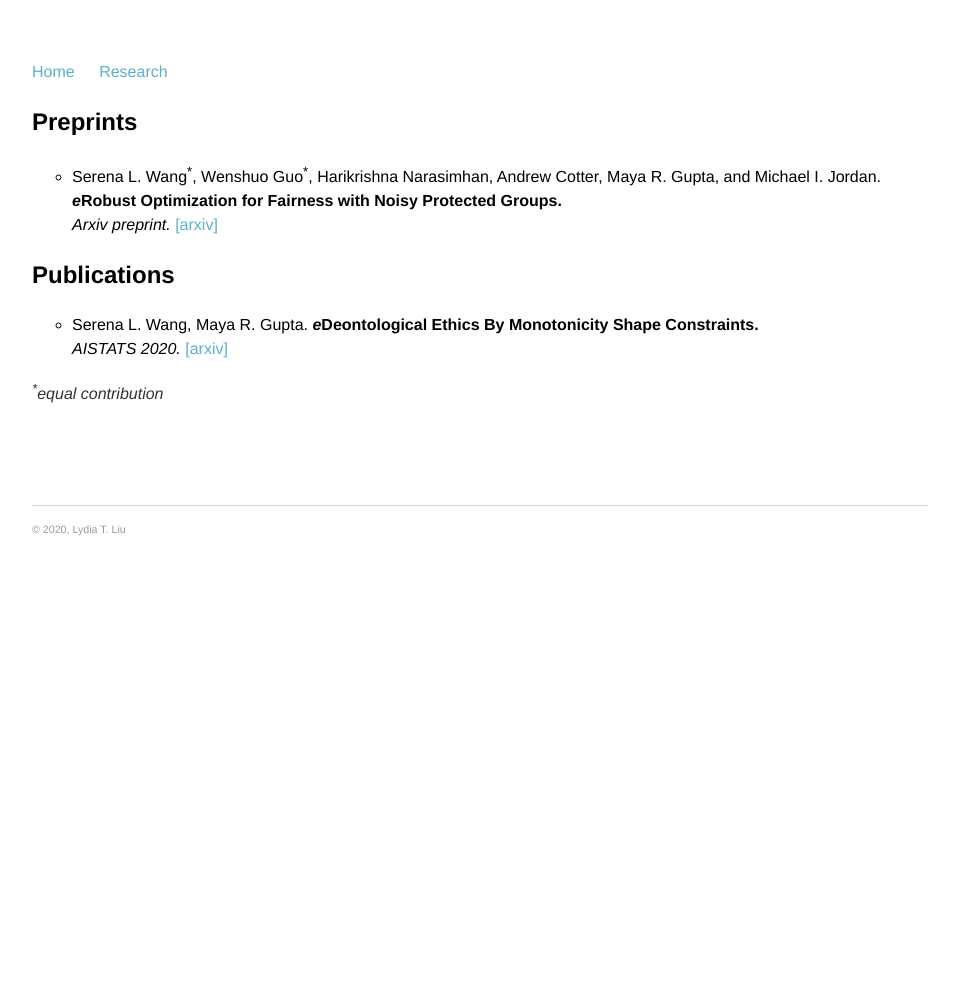
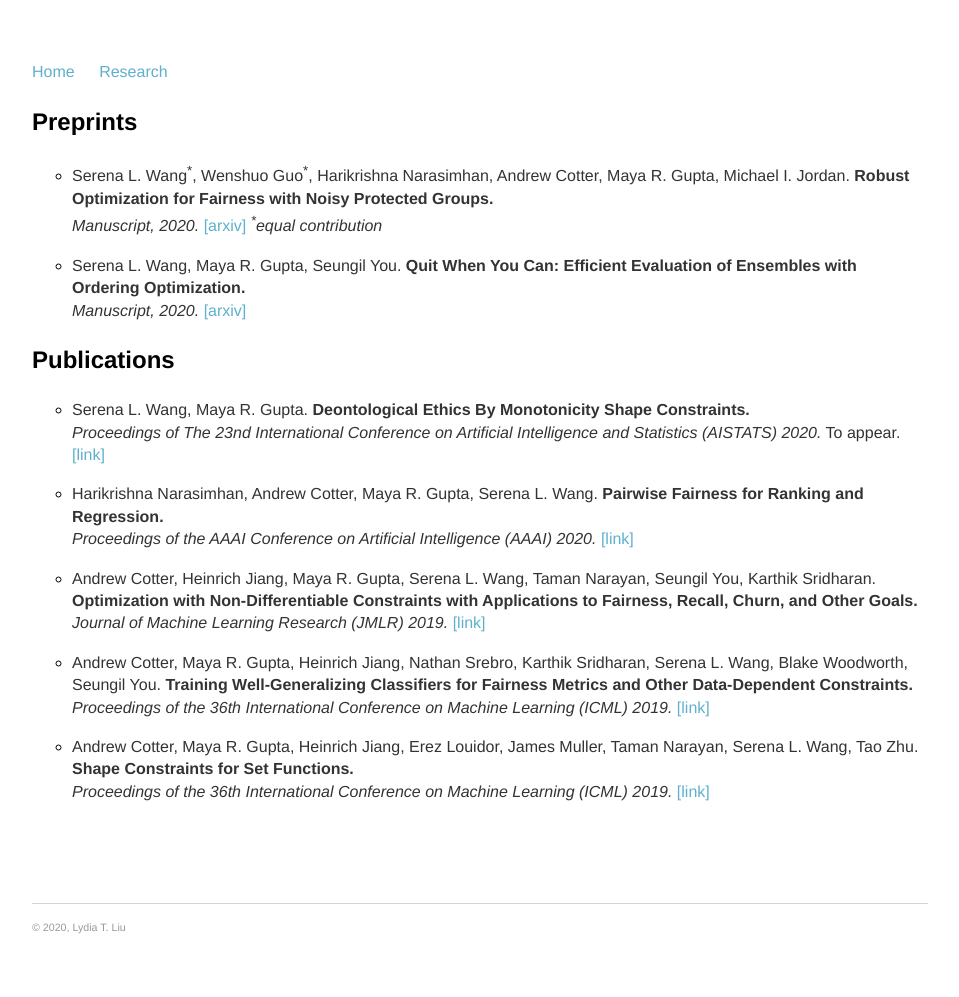
Before and after one commit to serenalwang/serenalwang.github.io, a Jekyll site: the page built from projects.md, in a window 1280 px wide. Shown: the whole page, without its empty margins (160-1119 px from the left). Built offline with Jekyll 4.4.1, drawn with Linux system fonts in a browser that asks for light colours; before the commit the page ends 900 px from its top, so only the background shows below that.

Commit message:
updated research projects.

```diff
--- a/projects.md
+++ b/projects.md
@@ -4,14 +4,33 @@ title: Research
 ---
 
 ### Preprints
-* Serena L. Wang<sup>\*</sup>, Wenshuo Guo<sup>\*</sup>, Harikrishna Narasimhan, Andrew Cotter, Maya R. Gupta, and Michael I. Jordan.
-***e*****Robust Optimization for Fairness with Noisy Protected Groups.**
-*Arxiv preprint.* [[arxiv]](https://arxiv.org/abs/2002.09343)
+* Serena L. Wang<sup>\*</sup>, Wenshuo Guo<sup>\*</sup>, Harikrishna Narasimhan, Andrew Cotter, Maya R. Gupta, Michael I. Jordan.
+**Robust Optimization for Fairness with Noisy Protected Groups.**
+*Manuscript, 2020.* [[arxiv]](https://arxiv.org/abs/2002.09343)
+*<sup>\*</sup>equal contribution*
+
+* Serena L. Wang, Maya R. Gupta, Seungil You.
+**Quit When You Can: Efficient Evaluation of Ensembles with Ordering Optimization.**
+*Manuscript, 2020.* [[arxiv]](https://arxiv.org/abs/1806.11202)
 
 ### Publications
 
 * Serena L. Wang, Maya R. Gupta.
-***e*****Deontological Ethics By Monotonicity Shape Constraints.**
-*AISTATS 2020.* [[arxiv]](https://arxiv.org/abs/2001.11990)
+**Deontological Ethics By Monotonicity Shape Constraints.**
+*Proceedings of The 23nd International Conference on Artificial Intelligence and Statistics (AISTATS) 2020.* To appear. [[link]](https://arxiv.org/abs/2001.11990)
 
-*<sup>\*</sup>equal contribution*
+* Harikrishna Narasimhan, Andrew Cotter,  Maya R. Gupta, Serena L. Wang.
+**Pairwise Fairness for Ranking and Regression.**
+*Proceedings of the AAAI Conference on Artificial Intelligence (AAAI) 2020.* [[link]](https://arxiv.org/abs/1906.05330)
+
+* Andrew Cotter, Heinrich Jiang, Maya R. Gupta, Serena L. Wang, Taman Narayan, Seungil You, Karthik Sridharan.
+**Optimization with Non-Differentiable Constraints with Applications to Fairness, Recall, Churn, and Other Goals.**
+*Journal of Machine Learning Research (JMLR) 2019.* [[link]](http://jmlr.csail.mit.edu/papers/volume20/18-616/18-616.pdf)
+
+* Andrew Cotter, Maya R. Gupta, Heinrich Jiang, Nathan Srebro, Karthik Sridharan, Serena L. Wang, Blake Woodworth, Seungil You.
+**Training Well-Generalizing Classifiers for Fairness Metrics and Other Data-Dependent Constraints.**
+*Proceedings of the 36th International Conference on Machine Learning (ICML) 2019.* [[link]](http://proceedings.mlr.press/v97/cotter19b/cotter19b.pdf)
+
+* Andrew Cotter, Maya R. Gupta, Heinrich Jiang, Erez Louidor, James Muller, Taman Narayan, Serena L. Wang, Tao Zhu.
+**Shape Constraints for Set Functions.**
+*Proceedings of the 36th International Conference on Machine Learning (ICML) 2019.* [[link]](http://proceedings.mlr.press/v97/cotter19a/cotter19a.pdf)
```
